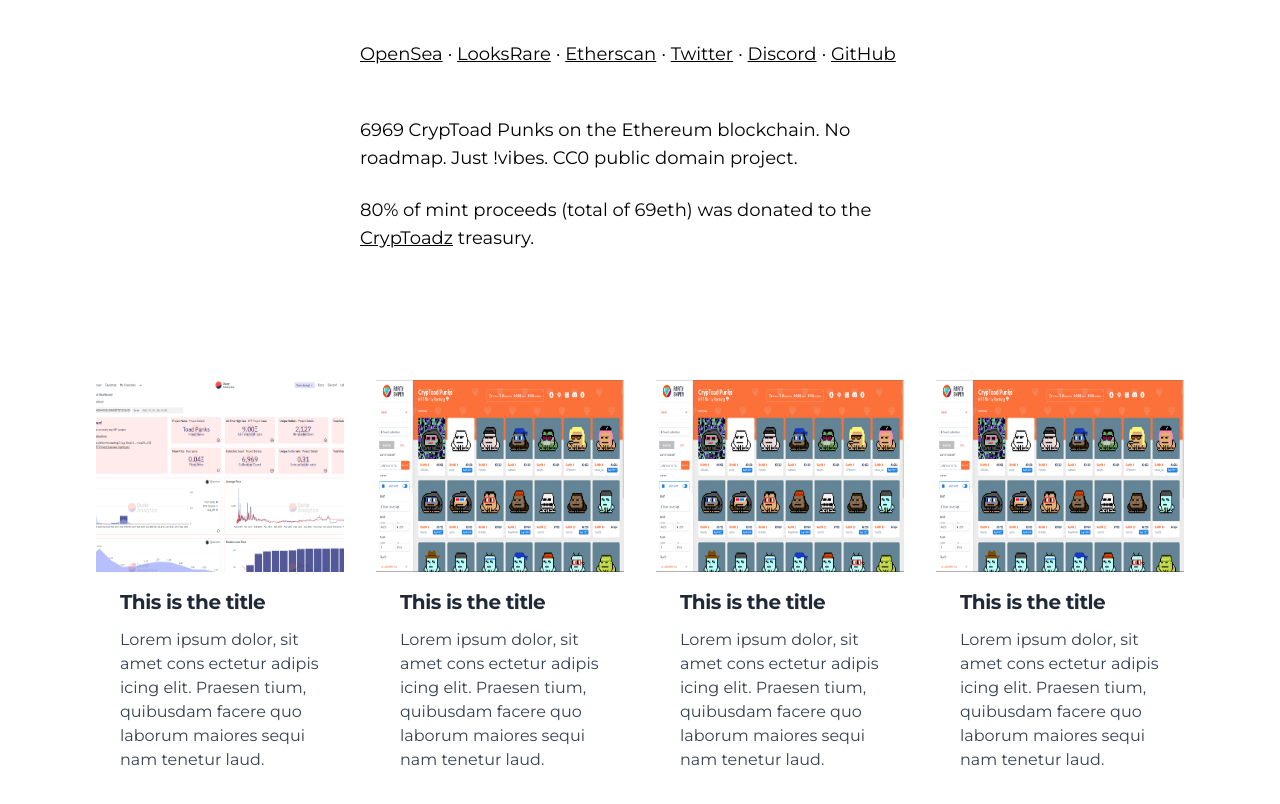
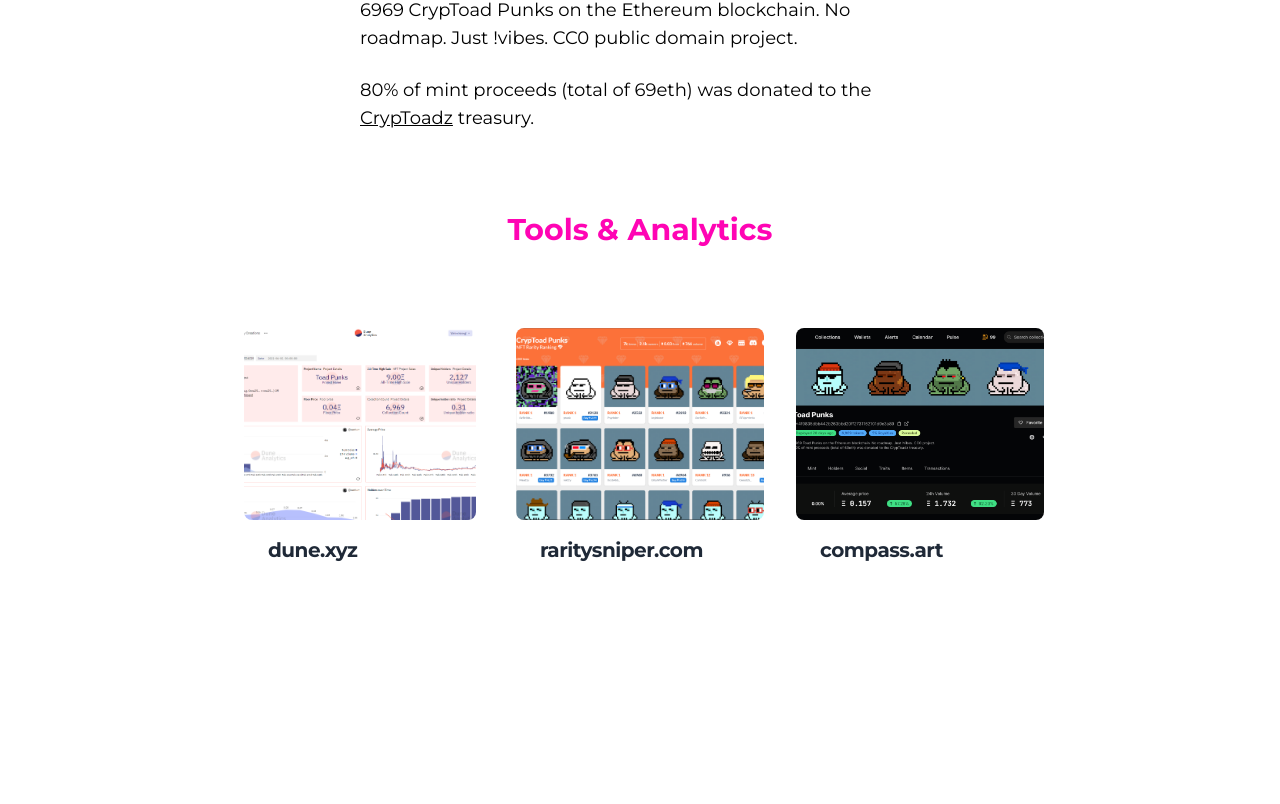
Before and after one commit to hippolyte42/CrypToad-Punks-toolz, a Next.js app in the folder front/: page / in a window 1280 px wide. Shown: the part 548-1352 px from the top of the page. After the commit the page ends 1252 px from the top, so only its background shows below. Built offline with nearby package versions, Linux system fonts and the light colour scheme.

Commit message:
grid with tools links

```diff
--- a/front/pages/index.tsx
+++ b/front/pages/index.tsx
@@ -19,11 +19,11 @@ const Home: NextPage = () => {
         <meta property='twitter:creator:id' content='1431037191279493123'/>
       </Head>
 
-      <main className="flex w-full flex-1 flex-col items-center px-20 mt-40 mb-24">
+      <main className="flex w-full flex-1 flex-col items-center px-20 mt-10 mb-24">
 
         <img className="w-1/2 min-w-[325px] mb-14 md:mb-20" src="./toad-punks.png"/>
 
-        <div className='items-start w-1/2 min-w-[325px] text-left mb-32'>
+        <div className='items-start w-1/2 min-w-[325px] text-left mb-20'>
           <h1 className="text-4xl md:text-6xl font-bold text-larva-pink mb-14 md:mb-20">
             CrypToad Punks
           </h1>
@@ -75,51 +75,50 @@ const Home: NextPage = () => {
           </div>
         </div>
 
-        <div className="grid lg:grid-cols-4">
-            <div className="max-w-xs mx-4 mb-2 rounded-lg">
-                <img className="w-full h-48"
-                    src="/duneDashboard.png"
-                    alt="" />
-                <div className="px-6 py-4">
-                    <h4 className="mb-3 text-xl font-semibold tracking-tight text-gray-800">This is the title</h4>
-                    <p className="leading-normal text-gray-700">Lorem ipsum dolor, sit amet cons ectetur adipis icing
-                        elit.
-                        Praesen tium, quibusdam facere quo laborum maiores sequi nam tenetur laud.</p>
-                </div>
+
+        <h1 className="text-xl md:text-3xl font-bold text-larva-pink mb-14 md:mb-20">
+            {"Tools & Analytics"}
+        </h1>
+        <div className="grid lg:grid-cols-3 lg:w-3/4">
+            <div className="max-w-xs mx-6 mb-2 rounded-lg">
+                <a href="https://dune.xyz/rantum/NFT-Collection-Dashboard?contract_address=x4f9835dbb442b263bbd20ff2731162101d9c3a89" target={"_blank"}>
+                  <img className="object-cover h-48 w-96 rounded-lg"
+                      src="/duneDashboard.png"
+                      alt="" />
+                  <div className="px-6 py-4">
+                      <h4 className="mb-3 text-xl font-semibold tracking-tight text-gray-800">dune.xyz</h4>
+                  </div>
+                </a>
             </div>
             <div className="max-w-xs mx-4 mb-2 rounded-lg">
-                <img className="w-full h-48"
+              <a href="https://raritysniper.com/cryptoad-punks" target={"_blank"}><img className="object-cover h-48 w-96 rounded-lg"
                     src="/raritySniper.png"
                     alt="" />
                 <div className="px-6 py-4">
-                    <h4 className="mb-3 text-xl font-semibold tracking-tight text-gray-800">This is the title</h4>
-                    <p className="leading-normal text-gray-700">Lorem ipsum dolor, sit amet cons ectetur adipis icing
-                        elit.
-                        Praesen tium, quibusdam facere quo laborum maiores sequi nam tenetur laud.</p>
+                  <h4 className="mb-3 text-xl font-semibold tracking-tight text-gray-800">raritysniper.com</h4>
                 </div>
+              </a>
             </div>
             <div className="max-w-xs mx-4 mb-2 rounded-lg">
-                <img className="w-full h-48"
+              <a href="https://compass.art/collections/0x4f9835dbb442b263bbd20ff2731162101d9c3a89" target={"_blank"}>
+                <img className="object-cover h-48 w-96 rounded-lg"
+                    src="/compass_art.png"
+                    alt="" />
+                <div className="px-6 py-4">
+                  <h4 className="mb-3 text-xl font-semibold tracking-tight text-gray-800">compass.art</h4>
+                </div>
+              </a>
+            </div>
+            {/* <div className="max-w-xs mx-4 mb-2 rounded-lg">
+                <img className="object-cover h-48 w-96"
                     src="/raritySniper.png"
                     alt="" />
                 <div className="px-6 py-4">
-                    <h4 className="mb-3 text-xl font-semibold tracking-tight text-gray-800">This is the title</h4>
-                    <p className="leading-normal text-gray-700">Lorem ipsum dolor, sit amet cons ectetur adipis icing
-                        elit.
-                        Praesen tium, quibusdam facere quo laborum maiores sequi nam tenetur laud.</p>
+                  <a href="https://raritysniper.com/cryptoad-punks" target={"_blank"}>
+                    <h4 className="mb-3 text-xl font-semibold tracking-tight text-gray-800">raritysniper.com</h4>
+                  </a>
                 </div>
-            </div>
-            <div className="max-w-xs mx-4 mb-2 rounded-lg">
-                <img className="w-full h-48"
-                    src="/raritySniper.png"
-                    alt="" />
-                <div className="px-6 py-4">
-                    <h4 className="mb-3 text-xl font-semibold tracking-tight text-gray-800">This is the title</h4>
-                    <p className="leading-normal text-gray-700">Lorem ipsum dolor, sit amet cons ectetur adipis icing
-                        elit.
-                        Praesen tium, quibusdam facere quo laborum maiores sequi nam tenetur laud.</p>
-                </div>
-            </div>
+            </div> */}
         </div>
       </main>
     </div>
```
Also changed, not shown: front/public/compass_art.png (added).
